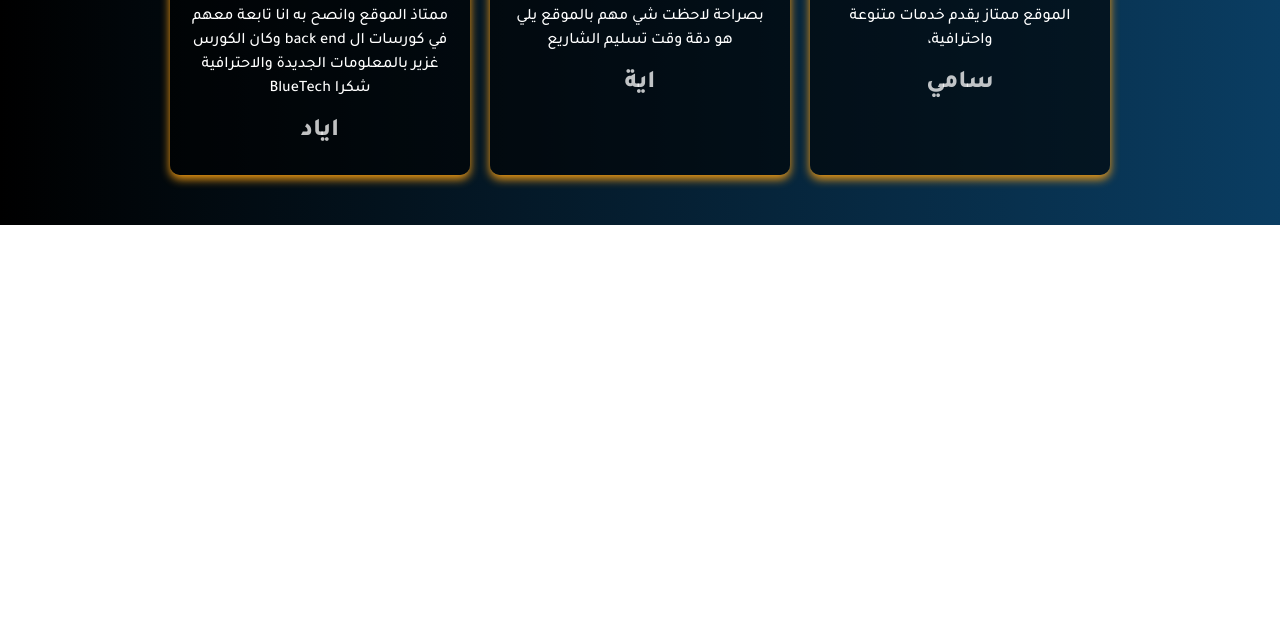
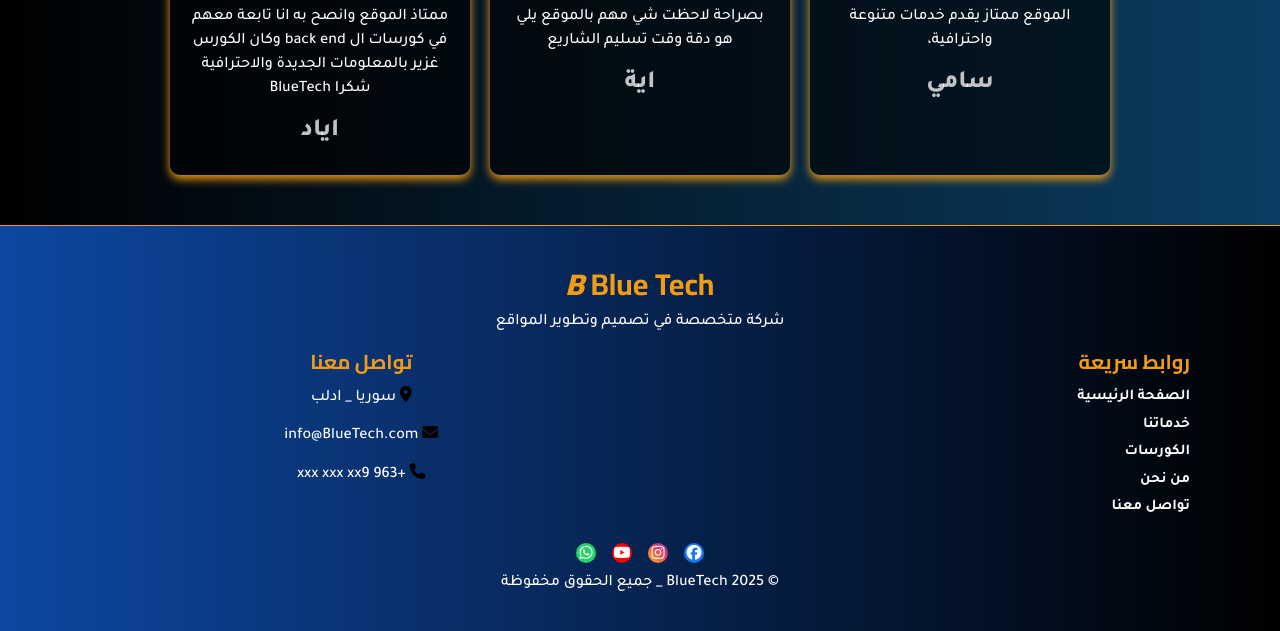
Before and after one commit to ahmedob2025/BlueTech, a plain HTML site: page index.html in a window 1280 px wide. Shown: the part 1043-1674 px from the top of the page. Before the commit the page ends 1268 px from the top, so only its background shows below. Drawn offline with Linux system fonts and the light colour scheme.

Commit message:
Update index.html

```diff
--- a/index.html
+++ b/index.html
@@ -120,9 +120,42 @@
             </div>
         </div>
     </div>
-
+       <!-- start footer section  -->
+    <footer>
+        <div class="container">
+                <h2><em><b>B </b> </em>Blue Tech</h2>
+                <p>شركة متخصصة في تصميم وتطوير المواقع</p>
+                <div class="gard-1">
+                  <div class="section">
+                <h2 style="text-align: start">روابط سريعة</h2>
+                <ul>
+                    <li><a href="index.html">الصفحة الرئيسية </a></li>
+                    <li><a href="index-serves.html">خدماتنا </a></li>
+                    <li><a href="cours.html">الكورسات</a></li>
+                    <li><a href="index-about.html ">من نحن </a></li>
+                    <li><a href="section.html">تواصل معنا</a></li>
+                </ul>
+            </div>
+            <div class="section">
+                <h2>تواصل معنا</h2>
+                <p><i class="fa-solid fa-location-dot" style="color: #000000;"></i> سوريا _ ادلب </p>
+                <p><i class="fa-solid fa-envelope" style="color: #000000;"></i> info@BlueTech.com</p>
+                <p><i class="fa-solid fa-phone" style="color: #000000;"></i> +963 xxx xxx xx9 </p>
+              </div>
+                </div>
+              <div class="social">
+            <a href=""><i class="fa-brands fa-facebook"></i></a>
+            <a href=""><i class="fa-brands fa-instagram"></i></a>
+            <a href=""><i class="fa-brands fa-youtube"></i></a>
+            <a href=""><i class="fa-brands fa-whatsapp"></i></a>
+        </div>
+        <p>&copy; 2025 BlueTech _ جميع الحقوق مخفوظة </p>
+        </div>
+    </footer>
+<!-- end footer section -->
     <script src="js/bootstrap.js"></script>
     <script src="js/script.js"></script>
 
 </body>
+
 </html>
```
